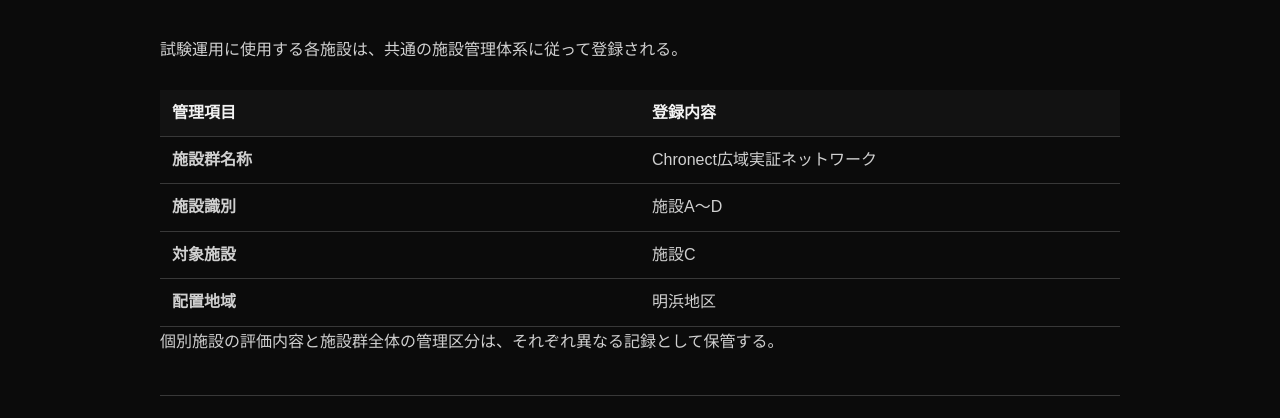
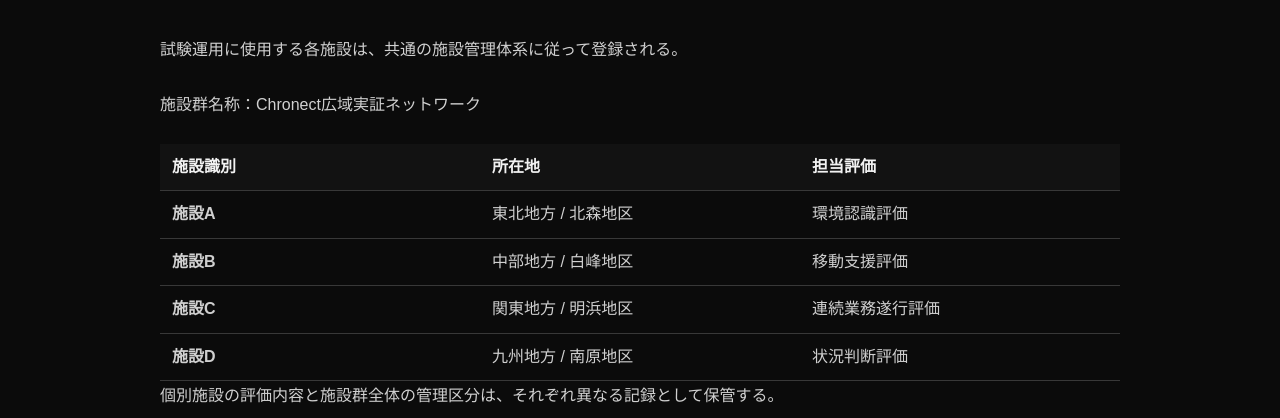
Before and after one commit to MrKoyama/ARG-Time_Back, a plain HTML site: page public/chronect-hub-facility-system.html in a window 1280 px wide. Shown: the part 366-784 px from the top of the page. Drawn offline with Linux system fonts and the light colour scheme.

Commit message:
fix text

```diff
--- a/public/chronect-hub-facility-system.html
+++ b/public/chronect-hub-facility-system.html
@@ -21,13 +21,14 @@
     <header class="hub-page-heading"><h1 id="document-title">施設管理体系記録</h1><p>Chronect Hubに収録された情報を検索・閲覧できます。</p></header>
     <article class="hub-document" aria-labelledby="document-title">
       <p>試験運用に使用する各施設は、共通の施設管理体系に従って登録される。</p>
+      <p>施設群名称：Chronect広域実証ネットワーク</p>
       <table class="hub-evidence-table">
-        <thead><tr><th scope="col">管理項目</th><th scope="col">登録内容</th></tr></thead>
+        <thead><tr><th scope="col">施設識別</th><th scope="col">所在地</th><th scope="col">担当評価</th></tr></thead>
         <tbody>
-          <tr><th scope="row">施設群名称</th><td>Chronect広域実証ネットワーク</td></tr>
-          <tr><th scope="row">施設識別</th><td>施設A〜D</td></tr>
-          <tr><th scope="row">対象施設</th><td>施設C</td></tr>
-          <tr><th scope="row">配置地域</th><td>明浜地区</td></tr>
+          <tr><th scope="row">施設A</th><td>東北地方 / 北森地区</td><td>環境認識評価</td></tr>
+          <tr><th scope="row">施設B</th><td>中部地方 / 白峰地区</td><td>移動支援評価</td></tr>
+          <tr><th scope="row">施設C</th><td>関東地方 / 明浜地区</td><td>連続業務遂行評価</td></tr>
+          <tr><th scope="row">施設D</th><td>九州地方 / 南原地区</td><td>状況判断評価</td></tr>
         </tbody>
       </table>
       <p>個別施設の評価内容と施設群全体の管理区分は、それぞれ異なる記録として保管する。</p>
```
Also changed, not shown: public/chronect-hub-regional-network.html (+2 -1 lines), public/chronect-hub-sale-reference.html (+3 -3 lines), 2 other files.
